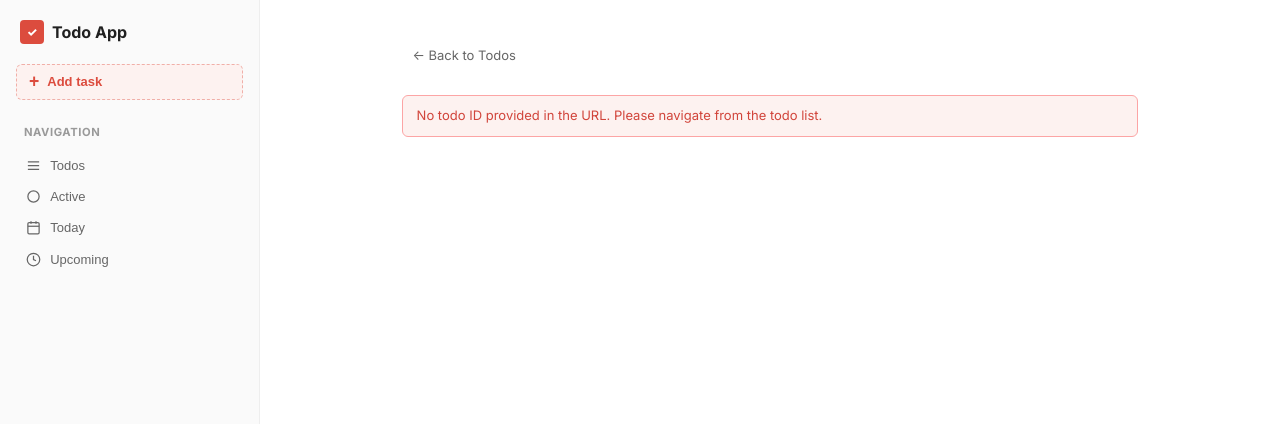
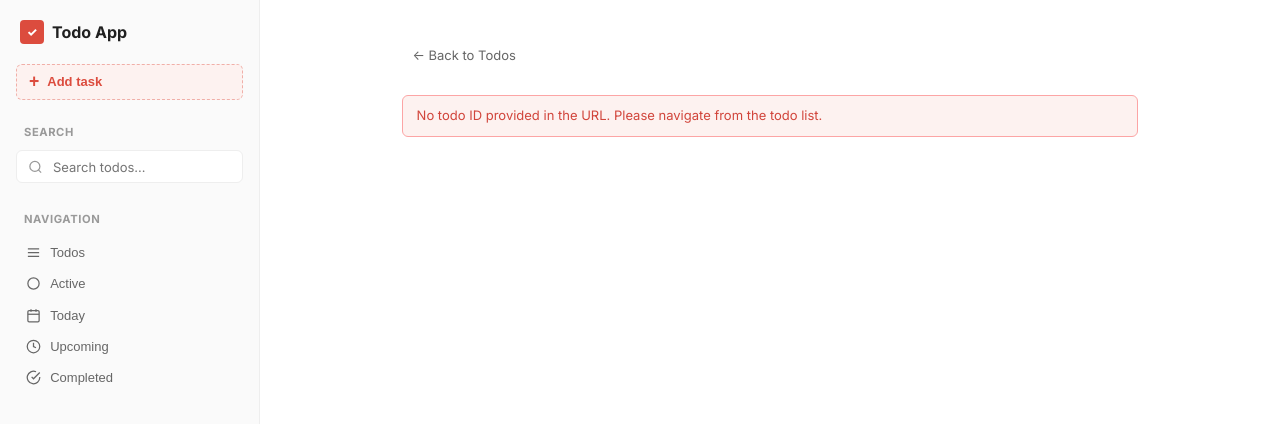
Before and after one commit to aryansingh0059/TODO-APP, a React (Vite) app in the folder client/: page /todo in a window 1280 px wide. Shown: the top 424 px of the page. Built offline with nearby package versions, Linux system fonts and the light colour scheme; no server answers.

Commit message:
feat: add task navigation sidebar

```diff
--- a/client/src/components/EmptyState.jsx
+++ b/client/src/components/EmptyState.jsx
@@ -4,6 +4,7 @@ export default function EmptyState({ view = 'todos', filter = 'all' }) {
     active: { title: 'No active tasks', sub: 'All your tasks are completed.' },
     today: { title: 'Nothing due today', sub: "You're all caught up for today." },
     upcoming: { title: 'No upcoming tasks', sub: 'You have nothing scheduled for later.' },
+    completed: { title: 'No completed tasks', sub: 'Completed tasks will appear here.' },
   }
 
   const filterMessages = {
--- a/client/src/components/Layout.jsx
+++ b/client/src/components/Layout.jsx
@@ -4,7 +4,9 @@ import Sidebar from './Sidebar'
 export default function Layout({
   children,
   activeView = 'todos',
-  viewCounts = { todos: 0, active: 0, today: 0, upcoming: 0 },
+  viewCounts = { todos: 0, active: 0, today: 0, upcoming: 0, completed: 0 },
+  search = '',
+  onSearchChange,
   onViewChange,
   onOpenCreate,
 }) {
@@ -37,6 +39,8 @@ export default function Layout({
       <Sidebar
         activeView={activeView}
         viewCounts={viewCounts}
+        search={search}
+        onSearchChange={onSearchChange}
         onViewChange={onViewChange}
         onOpenCreate={onOpenCreate}
         isOpen={sidebarOpen}
--- a/client/src/components/Sidebar.jsx
+++ b/client/src/components/Sidebar.jsx
@@ -1,8 +1,11 @@
 import { useNavigate, useLocation } from 'react-router-dom'
+import SearchBar from './SearchBar'
 
 export default function Sidebar({
   activeView = 'todos',
-  viewCounts = { todos: 0, active: 0, today: 0, upcoming: 0 },
+  viewCounts = { todos: 0, active: 0, today: 0, upcoming: 0, completed: 0 },
+  search = '',
+  onSearchChange,
   onViewChange,
   onOpenCreate,
   isOpen,
@@ -56,6 +59,13 @@ export default function Sidebar({
           <span>Add task</span>
         </button>
 
+        {/* SEARCH SECTION */}
+        <div className="sidebar-section">
+          <div className="sidebar-section-title">Search</div>
+          <SearchBar value={search} onChange={onSearchChange} />
+        </div>
+
+        {/* NAVIGATION SECTION */}
         <div className="sidebar-section">
           <div className="sidebar-section-title">Navigation</div>
 
@@ -118,6 +128,21 @@ export default function Sidebar({
             </div>
             {viewCounts.upcoming > 0 && <span className="sidebar-badge">{viewCounts.upcoming}</span>}
           </button>
+
+          {/* 5. Completed */}
+          <button
+            className={`sidebar-nav-item${isTodosPage && activeView === 'completed' ? ' sidebar-nav-item--active' : ''}`}
+            onClick={() => handleViewClick('completed')}
+          >
+            <div className="sidebar-nav-item-left">
+              <svg width="15" height="15" viewBox="0 0 24 24" fill="none" stroke="currentColor" strokeWidth="2">
+                <path d="M22 11.08V12a10 10 0 1 1-5.93-9.14" />
+                <polyline points="22 4 12 14.01 9 11.01" />
+              </svg>
+              <span>Completed</span>
+            </div>
+            {viewCounts.completed > 0 && <span className="sidebar-badge">{viewCounts.completed}</span>}
+          </button>
         </div>
       </aside>
     </>
--- a/client/src/pages/TodoDetailsPage.jsx
+++ b/client/src/pages/TodoDetailsPage.jsx
@@ -273,6 +273,7 @@ export default function TodoDetailsPage() {
 
   return (
     <Layout
+      onSearchChange={() => navigate('/todos')}
       onViewChange={(view) => navigate(`/todos?view=${view}`)}
       onOpenCreate={() => navigate('/todos')}
     >
--- a/client/src/pages/TodosPage.jsx
+++ b/client/src/pages/TodosPage.jsx
@@ -3,8 +3,6 @@ import { useSearchParams } from 'react-router-dom'
 import { useTodos } from '../hooks/useTodos'
 import Layout from '../components/Layout'
 import TodoCard from '../components/TodoCard'
-import TodoFilter from '../components/TodoFilter'
-import SearchBar from '../components/SearchBar'
 import EmptyState from '../components/EmptyState'
 import Loading from '../components/Loading'
 import ErrorMessage from '../components/ErrorMessage'
@@ -28,16 +26,12 @@ function applyView(todos, view) {
       return todos.filter((t) => t.dueDate && t.dueDate.slice(0, 10) === todayStr)
     case 'upcoming':
       return todos.filter((t) => t.dueDate && t.dueDate.slice(0, 10) > todayStr)
+    case 'completed':
+      return todos.filter((t) => t.completed)
     case 'todos':
     default:
       return todos
   }
-}
-
-function applyFilter(todos, filter) {
-  if (filter === 'active') return todos.filter((t) => !t.completed)
-  if (filter === 'completed') return todos.filter((t) => t.completed)
-  return todos
 }
 
 function applySearch(todos, query) {
@@ -78,7 +72,6 @@ export default function TodosPage() {
   const [searchParams, setSearchParams] = useSearchParams()
   const activeView = searchParams.get('view') || 'todos'
 
-  const [filter, setFilter] = useState('all')
   const [search, setSearch] = useState('')
   const [sort, setSort] = useState('newest')
 
@@ -100,7 +93,7 @@ export default function TodosPage() {
     return () => window.removeEventListener('edit-todo', handleEditEvent)
   }, [handleEditEvent])
 
-  // View Counts for Sidebar & Header
+  // View Counts for Sidebar Navigation Badges & Header Subtitles
   const viewCounts = useMemo(() => {
     const todayStr = getLocalDateString()
     return {
@@ -108,25 +101,24 @@ export default function TodosPage() {
       active: todos.filter((t) => !t.completed).length,
       today: todos.filter((t) => t.dueDate && t.dueDate.slice(0, 10) === todayStr).length,
       upcoming: todos.filter((t) => t.dueDate && t.dueDate.slice(0, 10) > todayStr).length,
+      completed: todos.filter((t) => t.completed).length,
     }
   }, [todos])
 
-  // Derived list: view → filter → search → sort
+  // Derived list: view → search → sort
   const visible = useMemo(() => {
     let result = applyView(todos, activeView)
 
-    // For upcoming view, default sort is due date ascending
+    // For upcoming view, default sort is due date ascending if not explicitly overridden
     if (activeView === 'upcoming' && sort === 'newest') {
-      result = applyFilter(result, filter)
       result = applySearch(result, search)
       return result.sort((a, b) => new Date(a.dueDate) - new Date(b.dueDate))
     }
 
-    result = applyFilter(result, filter)
     result = applySearch(result, search)
     result = applySort(result, sort)
     return result
-  }, [todos, activeView, filter, search, sort])
+  }, [todos, activeView, search, sort])
 
   function handleViewChange(newView) {
     setSearchParams({ view: newView })
@@ -187,9 +179,10 @@ export default function TodosPage() {
   // Header Title & Subtitle based on View
   const viewTitles = {
     todos: { title: 'My Todos', sub: `${viewCounts.active} task${viewCounts.active !== 1 ? 's' : ''} remaining` },
-    active: { title: 'Active Tasks', sub: `${viewCounts.active} task${viewCounts.active !== 1 ? 's' : ''} remaining` },
+    active: { title: 'Active', sub: `${viewCounts.active} task${viewCounts.active !== 1 ? 's' : ''} remaining` },
     today: { title: 'Today', sub: `${viewCounts.today} task${viewCounts.today !== 1 ? 's' : ''}` },
     upcoming: { title: 'Upcoming', sub: `${viewCounts.upcoming} task${viewCounts.upcoming !== 1 ? 's' : ''}` },
+    completed: { title: 'Completed', sub: `${viewCounts.completed} completed` },
   }
   const currentTitle = viewTitles[activeView] || viewTitles.todos
 
@@ -197,6 +190,8 @@ export default function TodosPage() {
     <Layout
       activeView={activeView}
       viewCounts={viewCounts}
+      search={search}
+      onSearchChange={setSearch}
       onViewChange={handleViewChange}
       onOpenCreate={openCreateModal}
     >
@@ -206,28 +201,11 @@ export default function TodosPage() {
           <p>{loading ? 'Loading…' : currentTitle.sub}</p>
         </header>
 
-        {/* Controls Bar */}
-        <div className="controls-bar">
-          <SearchBar value={search} onChange={setSearch} />
-          <TodoFilter filter={filter} onChange={setFilter} />
-          <select
-            className="sort-select"
-            value={sort}
-            onChange={(e) => setSort(e.target.value)}
-            aria-label="Sort todos"
-          >
-            <option value="newest">Newest first</option>
-            <option value="oldest">Oldest first</option>
-            <option value="priority">By priority</option>
-            <option value="dueDate">By due date</option>
-          </select>
-        </div>
-
         {/* State Feedback */}
         {loading && <Loading message="Loading todos…" />}
         {error && <ErrorMessage message={error} onRetry={refetch} />}
 
-        {/* List Section */}
+        {/* Clean Main Content Section */}
         {!loading && !error && (
           <>
             <div className="section-toolbar">
@@ -237,6 +215,20 @@ export default function TodosPage() {
                   {visible.length} {visible.length === 1 ? 'item' : 'items'}
                 </span>
               </span>
+
+              <div style={{ display: 'flex', alignItems: 'center', gap: '0.5rem' }}>
+                <select
+                  className="sort-select"
+                  value={sort}
+                  onChange={(e) => setSort(e.target.value)}
+                  aria-label="Sort todos"
+                >
+                  <option value="newest">Sort: Newest first</option>
+                  <option value="oldest">Sort: Oldest first</option>
+                  <option value="priority">Sort: By priority</option>
+                  <option value="dueDate">Sort: By due date</option>
+                </select>
+
                 <button
                   id="create-todo-btn"
                   className="btn btn-primary btn-sm"
@@ -245,9 +237,10 @@ export default function TodosPage() {
                   + Add task
                 </button>
               </div>
+            </div>
 
             {visible.length === 0 ? (
-              <EmptyState view={activeView} filter={search ? 'all' : filter} />
+              <EmptyState view={activeView} />
             ) : (
               <>
                 <div className="todo-list-container">
```
Lines whose indentation alone changed are shown as unchanged.
